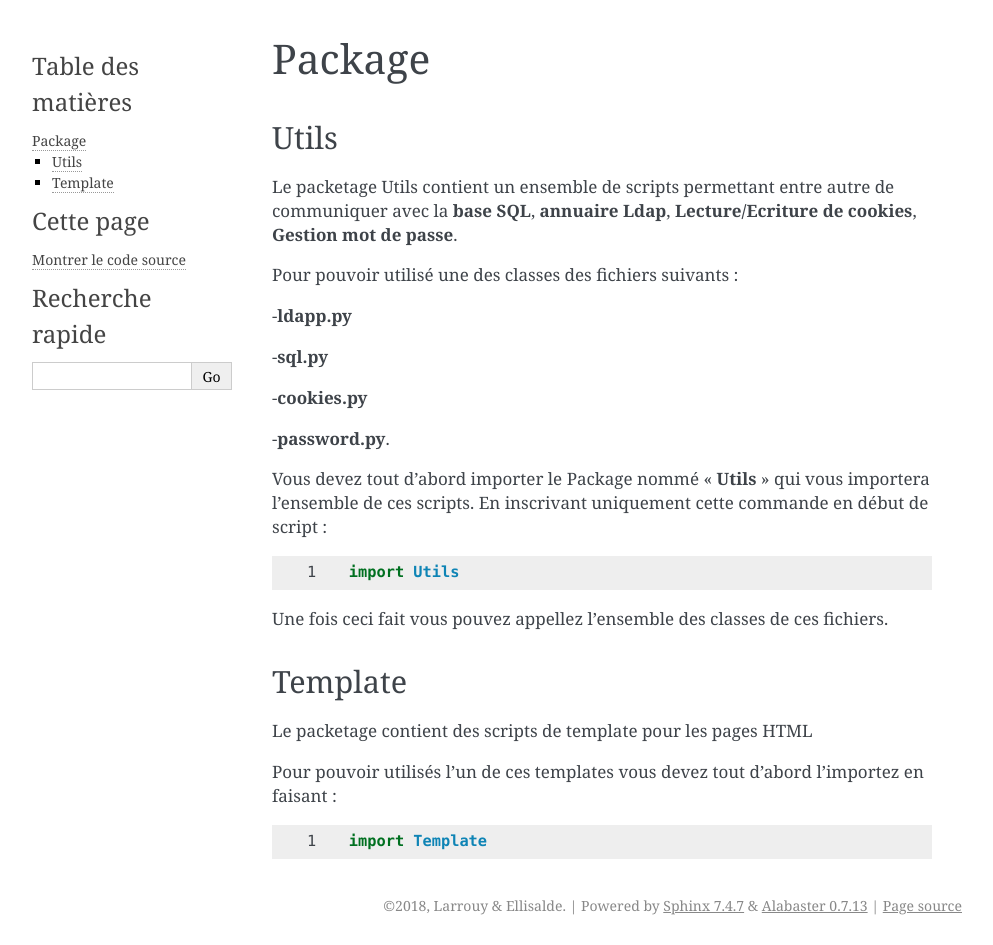
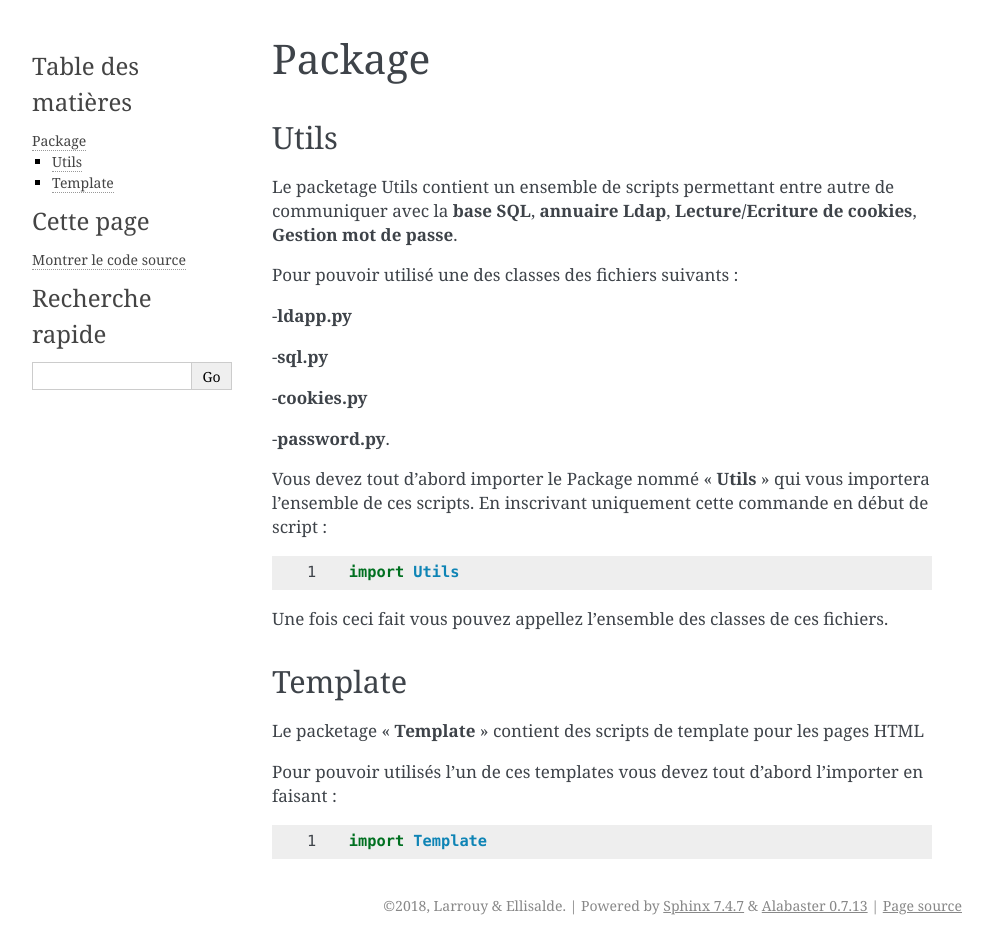
Before and after one commit to soldatroket/ProjetHacking, a Sphinx documentation site: the page built from Documentation/autoDoc.rst, in a window 1280 px wide. Shown: the whole page, without its empty margins (148-1141 px from the left). Built offline with Sphinx 7.4.7, drawn with Linux system fonts in a browser that asks for light colours.

Commit message:
Update autoDoc.rst

```diff
--- a/Documentation/autoDoc.rst
+++ b/Documentation/autoDoc.rst
@@ -31,9 +31,9 @@
 
 Template
 ========
-Le packetage contient des scripts de template pour les pages HTML
+Le packetage « **Template** » contient des scripts de template pour les pages HTML
 
-Pour pouvoir utilisés l'un de ces templates vous devez tout d'abord l'importez en faisant :
+Pour pouvoir utilisés l'un de ces templates vous devez tout d'abord l'importer en faisant :
 
 .. code-block:: python
    :linenos:
```
